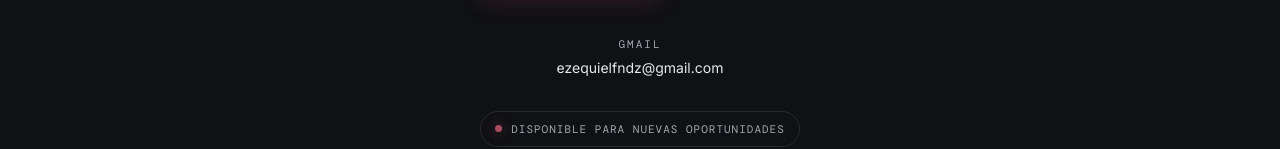
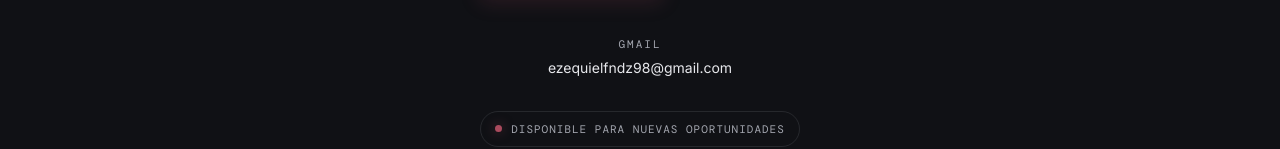
Before and after one commit to ezequielfndz/portafolio, a React (Vite) app: page / in a window 1280 px wide. Shown: the part 3735-3884 px from the top of the page. Built offline with nearby package versions, Linux system fonts and the light colour scheme.

Commit message:
fix: restaura el mail de contacto correcto

```diff
--- a/src/components/Contact.jsx
+++ b/src/components/Contact.jsx
@@ -17,7 +17,7 @@ function Contact() {
 
       <div className="contact-actions">
         <a
-          href="mailto:ezequielfndz@gmail.com?subject=Contacto%20profesional"
+          href="mailto:ezequielfndz98@gmail.com?subject=Contacto%20profesional"
           className="button-primary"
         >
           <span>Enviarme un correo</span>
@@ -36,8 +36,8 @@ function Contact() {
 
       <div className="contact-email">
         <span>GMAIL</span>
-        <a href="mailto:ezequielfndz@gmail.com">
-          ezequielfndz@gmail.com
+        <a href="mailto:ezequielfndz98@gmail.com">
+          ezequielfndz98@gmail.com
         </a>
       </div>
 
--- a/src/components/Footer.jsx
+++ b/src/components/Footer.jsx
@@ -27,7 +27,7 @@ function Footer() {
             GitHub ↗
           </a>
 
-          <a href="mailto:ezequielfndz@gmail.com">
+          <a href="mailto:ezequielfndz98@gmail.com">
             Email ↗
           </a>
         </div>
```
